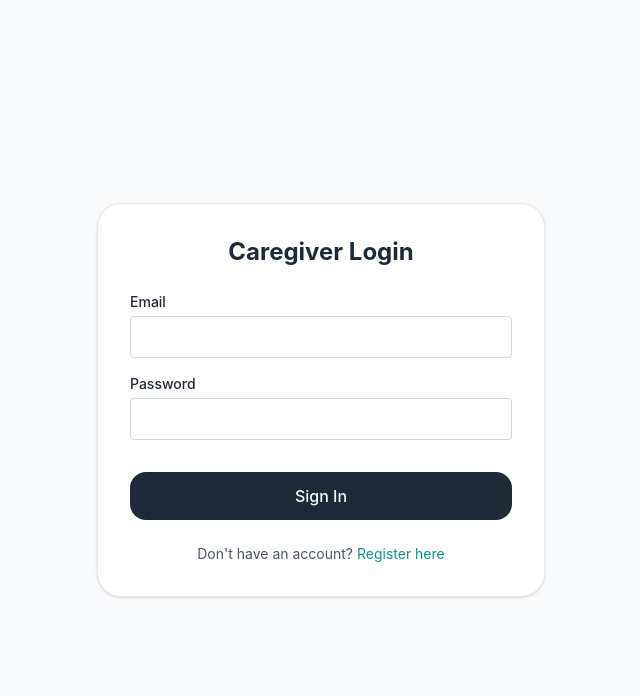
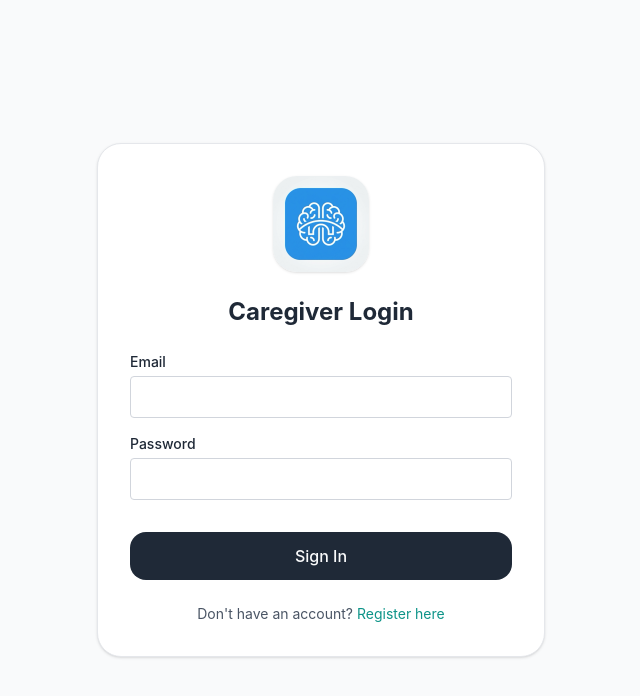
Before and after one commit to vardan-shah/Dementia_App-Smriti-Setu, a React (Vite) app in the folder apps/frontend/: page /caregiver/login in a window 1280 px wide. Shown: the top 696 px of the page, without its empty margins (319-959 px from the left). Built offline with nearby package versions, Linux system fonts and the light colour scheme; no server answers.

Commit message:
feat(ui): add app logo to login page

```diff
--- a/apps/frontend/src/pages/caregiver/Login.tsx
+++ b/apps/frontend/src/pages/caregiver/Login.tsx
@@ -43,6 +43,9 @@ export function Login() {
   return (
     <div className="flex flex-col items-center justify-center min-h-screen bg-surface p-6">
       <Card className="w-full max-w-md p-8">
+        <div className="flex justify-center mb-6">
+          <img src="/pwa-192x192.png" alt="Smriti Setu Logo" className="w-24 h-24 rounded-2xl shadow-sm" />
+        </div>
         <h1 className="text-2xl font-bold mb-6 text-center">Caregiver Login</h1>
 
         {error && <div className="bg-red-50 text-red-600 p-3 rounded mb-4 text-sm">{error}</div>}
```
